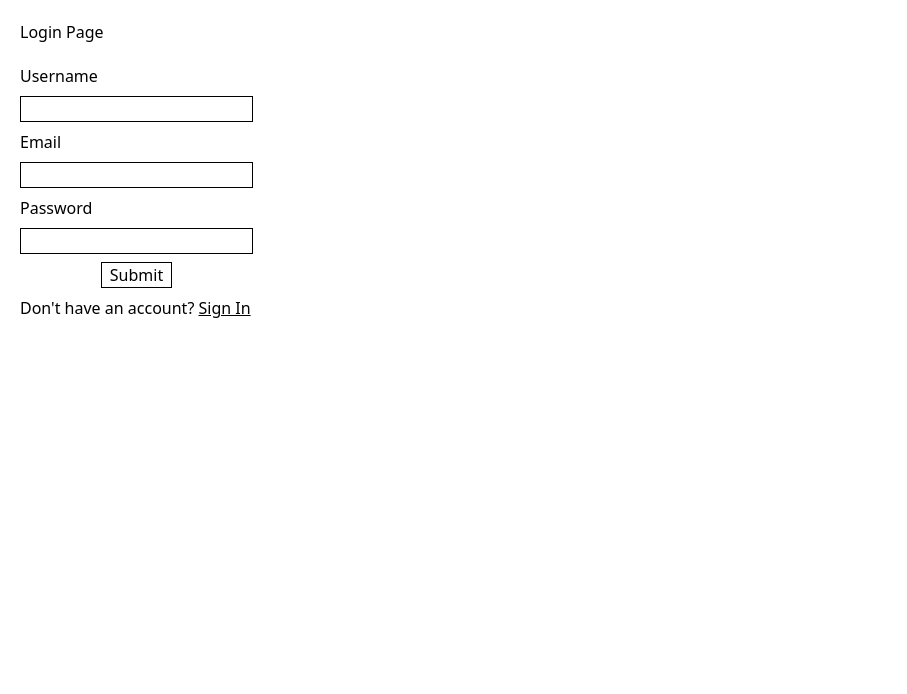
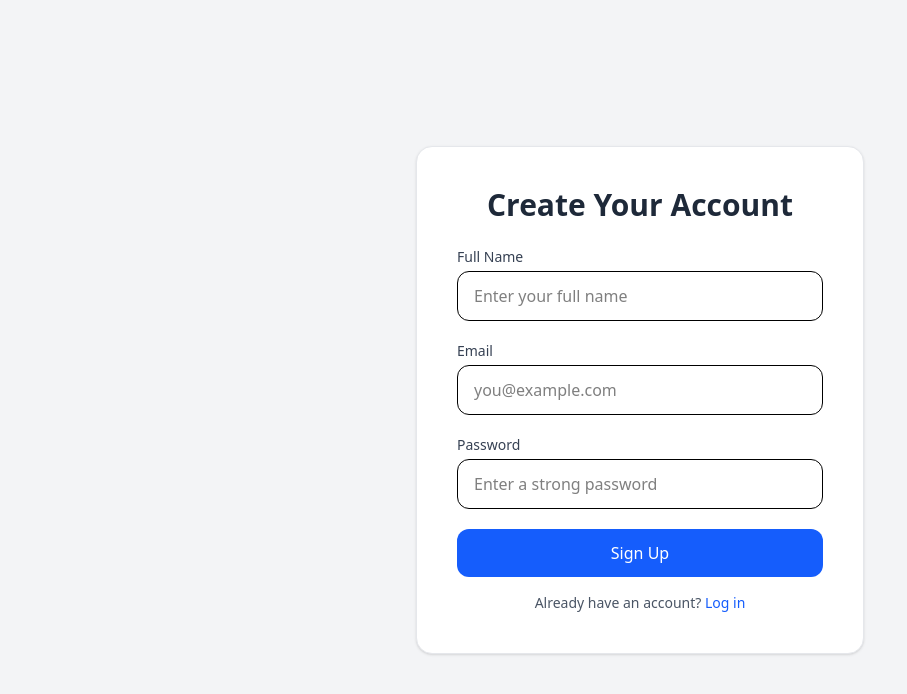
Before and after one commit to femnixx/foodmind, a React (Vite) app: page /sign-up in a window 1280 px wide. Shown: the top 694 px of the page, without its empty margins (0-907 px from the left). Built offline with nearby package versions, Linux system fonts and the light colour scheme; no server answers.

Commit message:
made dashboard

```diff
--- a/package.json
+++ b/package.json
@@ -15,6 +15,7 @@
     "axios": "^1.13.2",
     "bcrypt": "^6.0.0",
     "jsonwebtoken": "^9.0.2",
+    "lucide-react": "^0.554.0",
     "mongodb": "^6.20.0",
     "openai": "^6.8.1",
     "react": "^19.1.1",
--- a/src/App.tsx
+++ b/src/App.tsx
@@ -7,6 +7,7 @@ import LoginPage from './client/auth/LoginPage'
 import HomePage from './client/HomePage'
 import SignUp from './client/auth/SignUp'
 import UploadPage from './client/UploadPage'
+import Dashboard from './client/Dashboard'
 
 function App() {
 
@@ -18,6 +19,7 @@ function App() {
           <Route path='/sign-up' element={<SignUp />}></Route>
           <Route path='/' element={<HomePage />} />
           <Route path='/upload' element={<UploadPage />}/>
+          <Route path='/dashboard' element={<Dashboard />} />
         </Routes>
       </BrowserRouter>
     </>
--- /dev/null
+++ b/src/client/Dashboard.tsx
@@ -0,0 +1,104 @@
+import React from "react";
+import { Link } from "react-router-dom";
+import { Menu, LogOut, Image as ImageIcon, Home, Utensils } from "lucide-react";
+
+const Dashboard: React.FC = () => {
+  return (
+    <div className="h-screen flex bg-gray-100">
+
+      {/* Sidebar */}
+      <aside className="w-64 bg-white border-r border-gray-200 hidden md:flex flex-col">
+        <div className="p-6 border-b border-gray-200">
+          <h1 classname="text-2xl font-semibold text-gray-800">FoodMind</h1>
+        </div>
+
+        <nav className="flex-1 p-4 space-y-2 text-gray-700">
+          <Link
+            to="/dashboard"
+            className="flex items-center gap-3 px-4 py-3 rounded-lg hover:bg-gray-100 transition"
+          >
+            <Home size={18} />
+            Overview
+          </Link>
+
+          <Link
+            to="/upload"
+            className="flex items-center gap-3 px-4 py-3 rounded-lg hover:bg-gray-100 transition"
+          >
+            <ImageIcon size={18} />
+            Upload Ingredient / Image
+          </Link>
+
+          <Link
+            to="/recipes"
+            className="flex items-center gap-3 px-4 py-3 rounded-lg hover:bg-gray-100 transition"
+          >
+            <Utensils size={18} />
+            My Recipes
+          </Link>
+        </nav>
+
+        <div className="p-4 border-t border-gray-200">
+          <button className="flex items-center gap-3 text-gray-700 hover:text-red-500 transition">
+            <LogOut size={18} />
+            Logout
+          </button>
+        </div>
+      </aside>
+
+      {/* Main Area */}
+      <div className="flex-1 flex flex-col">
+
+        {/* Top Bar */}
+        <header className="bg-white h-16 border-b border-gray-200 px-6 flex items-center justify-between">
+          <button className="md:hidden">
+            <Menu size={24} />
+          </button>
+
+          <h2 className="text-xl font-medium text-gray-800">Dashboard</h2>
+
+          <div className="flex items-center gap-3">
+            <div className="w-9 h-9 bg-gray-300 rounded-full" />
+          </div>
+        </header>
+
+        {/* Content */}
+        <main className="p-6 overflow-y-auto space-y-6">
+
+          {/* Stats */}
+          <div className="grid grid-cols-1 md:grid-cols-3 gap-6">
+            <div className="bg-white border border-gray-200 rounded-xl p-5 shadow-sm">
+              <h3 className="text-sm font-medium text-gray-500">Total Recipes</h3>
+              <p className="text-3xl font-bold mt-2 text-gray-800">24</p>
+            </div>
+
+            <div className="bg-white border border-gray-200 rounded-xl p-5 shadow-sm">
+              <h3 className="text-sm font-medium text-gray-500">Images Uploaded</h3>
+              <p className="text-3xl font-bold mt-2 text-gray-800">13</p>
+            </div>
+
+            <div className="bg-white border border-gray-200 rounded-xl p-5 shadow-sm">
+              <h3 className="text-sm font-medium text-gray-500">Last Active</h3>
+              <p className="text-lg font-medium mt-2 text-gray-800">
+                Today, 11:30 AM
+              </p>
+            </div>
+          </div>
+
+          {/* Recent Activity */}
+          <div className="bg-white border border-gray-200 rounded-xl p-6 shadow-sm">
+            <h3 className="text-lg font-semibold text-gray-800 mb-3">Recent Activity</h3>
+
+            <ul className="space-y-3 text-gray-700">
+              <li className="border-b pb-3">Uploaded an ingredient image</li>
+              <li className="border-b pb-3">Generated recipe suggestions</li>
+              <li className="border-b pb-3">Edited profile information</li>
+            </ul>
+          </div>
+        </main>
+      </div>
+    </div>
+  );
+};
+
+export default Dashboard;
--- a/src/client/auth/SignUp.tsx
+++ b/src/client/auth/SignUp.tsx
@@ -1,14 +1,32 @@
-import React, { useEffect } from 'react'
-import { Link } from 'react-router-dom'
-import { useState } from 'react'
+import React, { useState } from "react";
+import { Link } from "react-router-dom";
 
+interface UserData {
+  username: string;
+  email: string;
+  password: string;
+}
 
+const SignUp: React.FC = () => {
+  const [userData, setUserData] = useState<UserData>({
+    username: "",
+    email: "",
+    password: ""
+  });
 
-const SignUp = () => {
-  const [userData, setUserData] = useState({username: "", email: "", password: ""});
+  const handleChange = (
+    e: React.ChangeEvent<HTMLInputElement>
+  ) => {
+    setUserData({
+      ...userData,
+      [e.target.name]: e.target.value
+    });
+  };
 
-  const handleSubmit = async (e) => {
+  const handleSubmit = async (e: React.FormEvent) => {
     e.preventDefault();
+
+    try {
       const response = await fetch("http://localhost:5000/api/users/sign-up", {
         method: "POST",
         headers: { "Content-type": "application/json" },
@@ -16,27 +34,79 @@ const SignUp = () => {
       });
 
       const data = await response.json();
-    console.log(data);
+      console.log("Signup success:", data);
+    } catch (err) {
+      console.error("Signup error:", err);
     }
+  };
 
   return (
-     <div className='w-screen h-screen'>
-        <div className='p-5'>
-          <h1>Login Page</h1>
-          <div className='flex flex-col gap-y-2 w-fit mt-5'>
-            <p>Username</p>
-            <input type="text" className='border' onChange={(e) => setUserData({...userData, username: e.target.value})}/>
-            <p>Email</p>
-            <input type="email" className='border' onChange={(e) => setUserData({...userData, email: e.target.value})}/>
-            <p>Password</p>
-            <input type="password" className='border' onChange={(e) => setUserData({...userData, password: e.target.value})}/>
-          <div className=' flex justify-center items-center'><button className='border px-2 cursor-pointer' onClick={handleSubmit}>Submit</button></div>
-          <nav>Don't have an account? <Link to="/sign-in" className='underline'>Sign In</Link></nav>
+    <div className="h-screen flex items-center justify-center bg-gray-100 px-4">
+      <div className="bg-white w-full max-w-md p-10 rounded-2xl shadow-sm border border-gray-200">
+        <h1 className="text-3xl font-semibold text-center text-gray-800 mb-6">
+          Create Your Account
+        </h1>
+
+        <form className="space-y-5" onSubmit={handleSubmit}>
+          <div>
+            <label className="block text-sm font-medium text-gray-700 mb-1">
+              Full Name
+            </label>
+            <input
+              name="username"
+              type="text"
+              value={userData.username}
+              onChange={handleChange}
+              placeholder="Enter your full name"
+              className="w-full px-4 py-3 border rounded-xl focus:ring-2 focus:ring-blue-500 focus:outline-none"
+            />
+          </div>
+
+          <div>
+            <label className="block text-sm font-medium text-gray-700 mb-1">
+              Email
+            </label>
+            <input
+              name="email"
+              type="email"
+              value={userData.email}
+              onChange={handleChange}
+              placeholder="you@example.com"
+              className="w-full px-4 py-3 border rounded-xl focus:ring-2 focus:ring-blue-500 focus:outline-none"
+            />
+          </div>
+
+          <div>
+            <label className="block text-sm font-medium text-gray-700 mb-1">
+              Password
+            </label>
+            <input
+              name="password"
+              type="password"
+              value={userData.password}
+              onChange={handleChange}
+              placeholder="Enter a strong password"
+              className="w-full px-4 py-3 border rounded-xl focus:ring-2 focus:ring-blue-500 focus:outline-none"
+            />
+          </div>
+
+          <button
+            type="submit"
+            className="w-full bg-blue-600 text-white py-3 rounded-xl hover:bg-blue-700 transition font-medium"
+          >
+            Sign Up
+          </button>
+        </form>
+
+        <p className="text-center mt-4 text-sm text-gray-600">
+          Already have an account?{" "}
+          <Link to="/login" className="text-blue-600 hover:underline">
+            Log in
+          </Link>
+        </p>
       </div>
     </div>
-      </div>
-    )
-  }
-
+  );
+};
 
 export default SignUp;
```
Also changed, not shown: 1 other file (tests, documents, lock files or other folders). Lines whose indentation alone changed are shown as unchanged.
